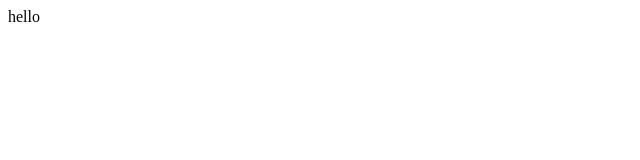
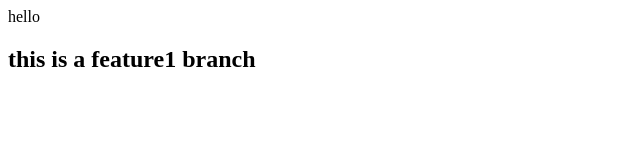
Before and after one commit to Princesharm0999999912726278282/LocalRepo, a plain HTML site: page index.html in a window 1280 px wide. Shown: the whole page, without its empty margins (0-640 px from the left). Drawn offline with Linux system fonts and the light colour scheme.

Commit message:
add  new feature

```diff
--- a/index.html
+++ b/index.html
@@ -1 +1,2 @@
 <p>hello</p>
+<h2>this is a feature1 branch</h2>
```
